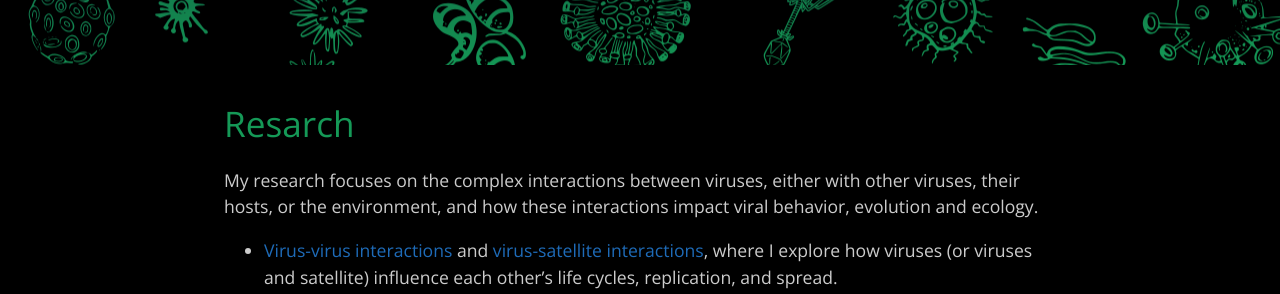
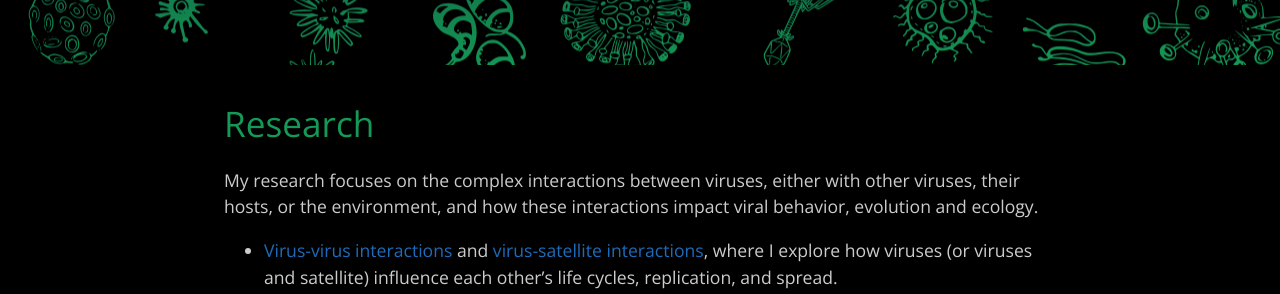
Before and after one commit to aluciasanz/aluciasanz.github.io, a Jekyll site: the page built from research.md, in a window 1280 px wide and 900 px high. Shown: the part 318-612 px from the top of the window. Built offline with Jekyll 4.4.1, drawn with Linux system fonts in a browser that asks for light colours.

Commit message:
Update research.md

```diff
--- a/research.md
+++ b/research.md
@@ -4,7 +4,7 @@ title: Adriana Lucia-Sanz
 description: Personal website
 ---
 
-# Resarch
+# Research
 My research focuses on the complex interactions between viruses, either with other viruses, their hosts, or the environment, and how these interactions impact viral behavior, evolution and ecology.
 * [Virus-virus interactions](#virus-sociality-ecology-&-evolution) and [virus-satellite interactions](#virus-satellite-interactions), where I explore how viruses (or viruses and satellite) influence each other’s life cycles, replication, and spread.
 * [Virus-to-virus communication](#virus-to-virus-communication) where I examine potential signaling between viruses to coordinate viral behavior.
```
